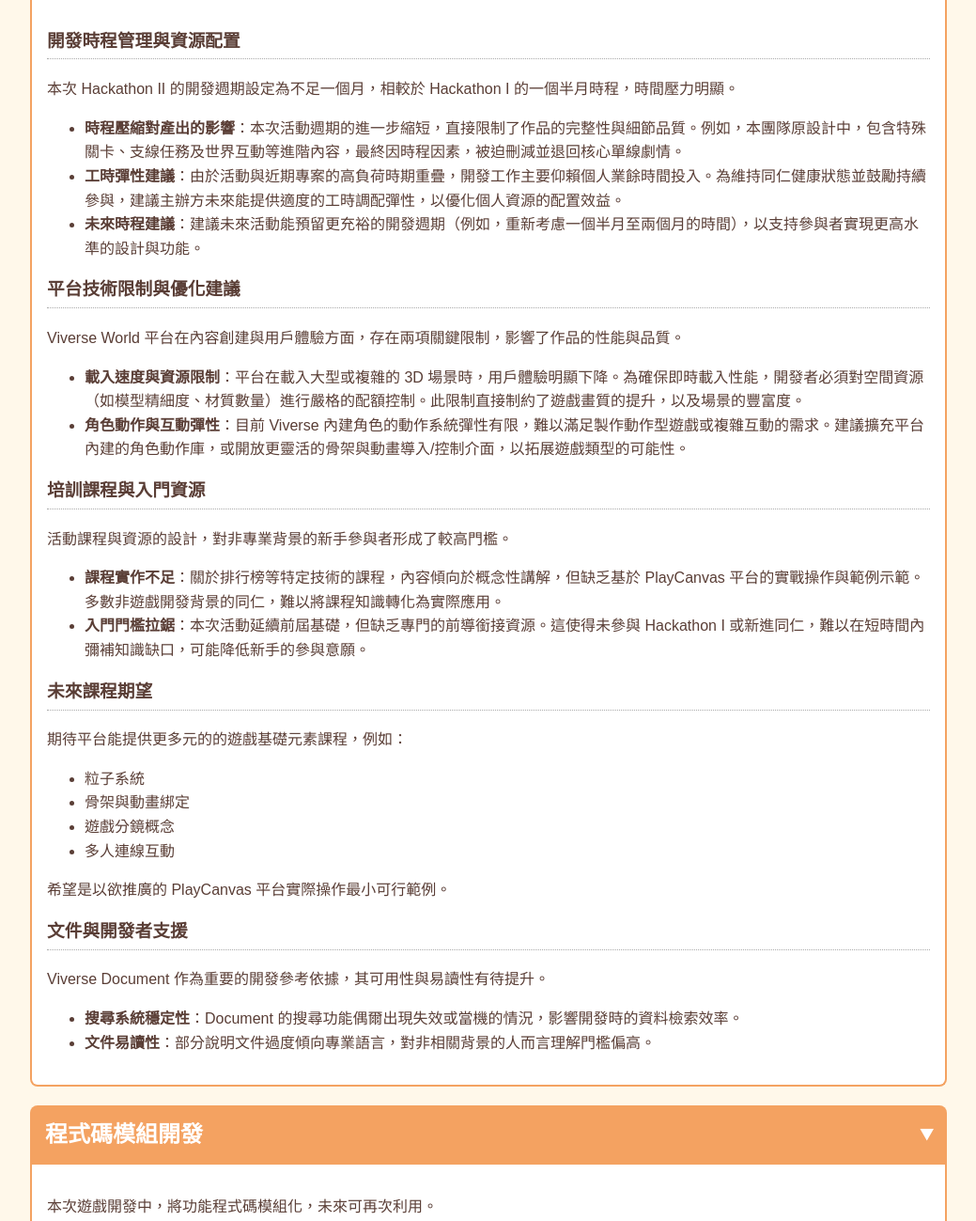
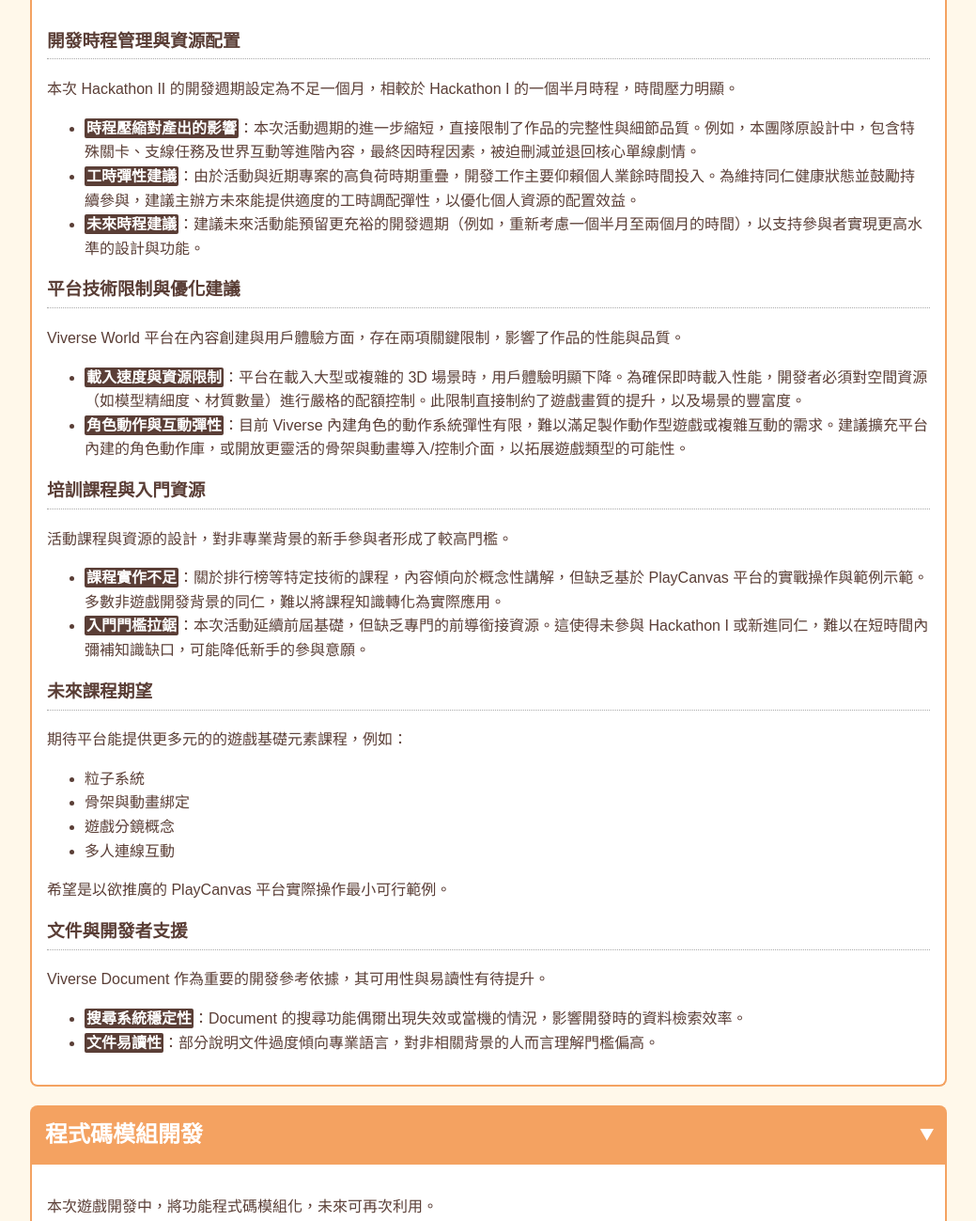
Before and after one commit to jfsblog/hackthonII, a plain HTML site: page dev/index.html in a window 1280 px wide. Shown: the part 6992-8291 px from the top of the page at 94% size, without its empty margins (120-1159 px from the left). Drawn offline with Linux system fonts and the light colour scheme.

Commit message:
202511280143

```diff
--- a/dev/index.html
+++ b/dev/index.html
@@ -915,23 +915,23 @@
             <h3>開發時程管理與資源配置</h3>
             <p>本次 Hackathon II 的開發週期設定為不足一個月，相較於 Hackathon I 的一個半月時程，時間壓力明顯。</p>
             <ul>
-                <li><strong>時程壓縮對產出的影響</strong>：本次活動週期的進一步縮短，直接限制了作品的完整性與細節品質。例如，本團隊原設計中，包含特殊關卡、支線任務及世界互動等進階內容，最終因時程因素，被迫刪減並退回核心單線劇情。</li>
-                <li><strong>工時彈性建議</strong>：由於活動與近期專案的高負荷時期重疊，開發工作主要仰賴個人業餘時間投入。為維持同仁健康狀態並鼓勵持續參與，建議主辦方未來能提供適度的工時調配彈性，以優化個人資源的配置效益。</li>
-                <li><strong>未來時程建議</strong>：建議未來活動能預留更充裕的開發週期（例如，重新考慮一個半月至兩個月的時間），以支持參與者實現更高水準的設計與功能。</li>
+                <li><highlight>時程壓縮對產出的影響</highlight>：本次活動週期的進一步縮短，直接限制了作品的完整性與細節品質。例如，本團隊原設計中，包含特殊關卡、支線任務及世界互動等進階內容，最終因時程因素，被迫刪減並退回核心單線劇情。</li>
+                <li><highlight>工時彈性建議</highlight>：由於活動與近期專案的高負荷時期重疊，開發工作主要仰賴個人業餘時間投入。為維持同仁健康狀態並鼓勵持續參與，建議主辦方未來能提供適度的工時調配彈性，以優化個人資源的配置效益。</li>
+                <li><highlight>未來時程建議</highlight>：建議未來活動能預留更充裕的開發週期（例如，重新考慮一個半月至兩個月的時間），以支持參與者實現更高水準的設計與功能。</li>
             </ul>
 
             <h3>平台技術限制與優化建議</h3>
             <p>Viverse World 平台在內容創建與用戶體驗方面，存在兩項關鍵限制，影響了作品的性能與品質。</p>
             <ul>
-                <li><strong>載入速度與資源限制</strong>：平台在載入大型或複雜的 3D 場景時，用戶體驗明顯下降。為確保即時載入性能，開發者必須對空間資源（如模型精細度、材質數量）進行嚴格的配額控制。此限制直接制約了遊戲畫質的提升，以及場景的豐富度。</li>
-                <li><strong>角色動作與互動彈性</strong>：目前 Viverse 內建角色的動作系統彈性有限，難以滿足製作動作型遊戲或複雜互動的需求。建議擴充平台內建的角色動作庫，或開放更靈活的骨架與動畫導入/控制介面，以拓展遊戲類型的可能性。</li>
+                <li><highlight>載入速度與資源限制</highlight>：平台在載入大型或複雜的 3D 場景時，用戶體驗明顯下降。為確保即時載入性能，開發者必須對空間資源（如模型精細度、材質數量）進行嚴格的配額控制。此限制直接制約了遊戲畫質的提升，以及場景的豐富度。</li>
+                <li><highlight>角色動作與互動彈性</highlight>：目前 Viverse 內建角色的動作系統彈性有限，難以滿足製作動作型遊戲或複雜互動的需求。建議擴充平台內建的角色動作庫，或開放更靈活的骨架與動畫導入/控制介面，以拓展遊戲類型的可能性。</li>
             </ul>
 
             <h3>培訓課程與入門資源</h3>
             <p>活動課程與資源的設計，對非專業背景的新手參與者形成了較高門檻。</p>
             <ul>
-                <li><strong>課程實作不足</strong>：關於排行榜等特定技術的課程，內容傾向於概念性講解，但缺乏基於 PlayCanvas 平台的實戰操作與範例示範。多數非遊戲開發背景的同仁，難以將課程知識轉化為實際應用。</li>
-                <li><strong>入門門檻拉鋸</strong>：本次活動延續前屆基礎，但缺乏專門的前導銜接資源。這使得未參與 Hackathon I 或新進同仁，難以在短時間內彌補知識缺口，可能降低新手的參與意願。</li>
+                <li><highlight>課程實作不足</highlight>：關於排行榜等特定技術的課程，內容傾向於概念性講解，但缺乏基於 PlayCanvas 平台的實戰操作與範例示範。多數非遊戲開發背景的同仁，難以將課程知識轉化為實際應用。</li>
+                <li><highlight>入門門檻拉鋸</highlight>：本次活動延續前屆基礎，但缺乏專門的前導銜接資源。這使得未參與 Hackathon I 或新進同仁，難以在短時間內彌補知識缺口，可能降低新手的參與意願。</li>
             </ul>
 
             <h3>未來課程期望</h3>
@@ -947,8 +947,8 @@
             <h3>文件與開發者支援</h3>
             <p>Viverse Document 作為重要的開發參考依據，其可用性與易讀性有待提升。</p>
             <ul>
-                <li><strong>搜尋系統穩定性</strong>：Document 的搜尋功能偶爾出現失效或當機的情況，影響開發時的資料檢索效率。</li>
-                <li><strong>文件易讀性</strong>：部分說明文件過度傾向專業語言，對非相關背景的人而言理解門檻偏高。</li>
+                <li><highlight>搜尋系統穩定性</highlight>：Document 的搜尋功能偶爾出現失效或當機的情況，影響開發時的資料檢索效率。</li>
+                <li><highlight>文件易讀性</highlight>：部分說明文件過度傾向專業語言，對非相關背景的人而言理解門檻偏高。</li>
             </ul>
         </div>
 
--- a/style.css
+++ b/style.css
@@ -433,6 +433,14 @@ footer{
     padding: 0 1rem;
 }
 
+highlight {
+    background: var(--catBrown);
+    color: white;
+    font-weight: bold;
+    padding: 2px;
+    border-radius: 2px;
+}
+
 .alert-box {
     display: flex;
     align-items: center;
```
